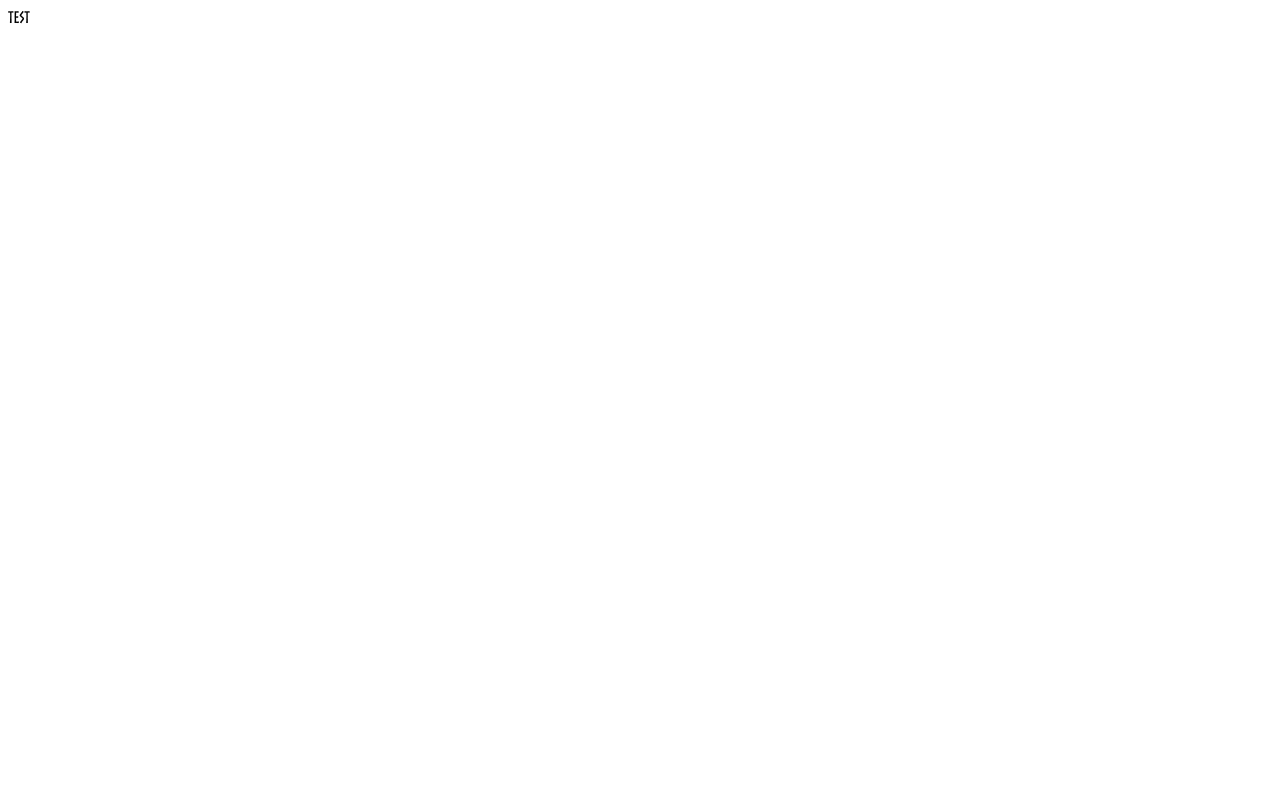
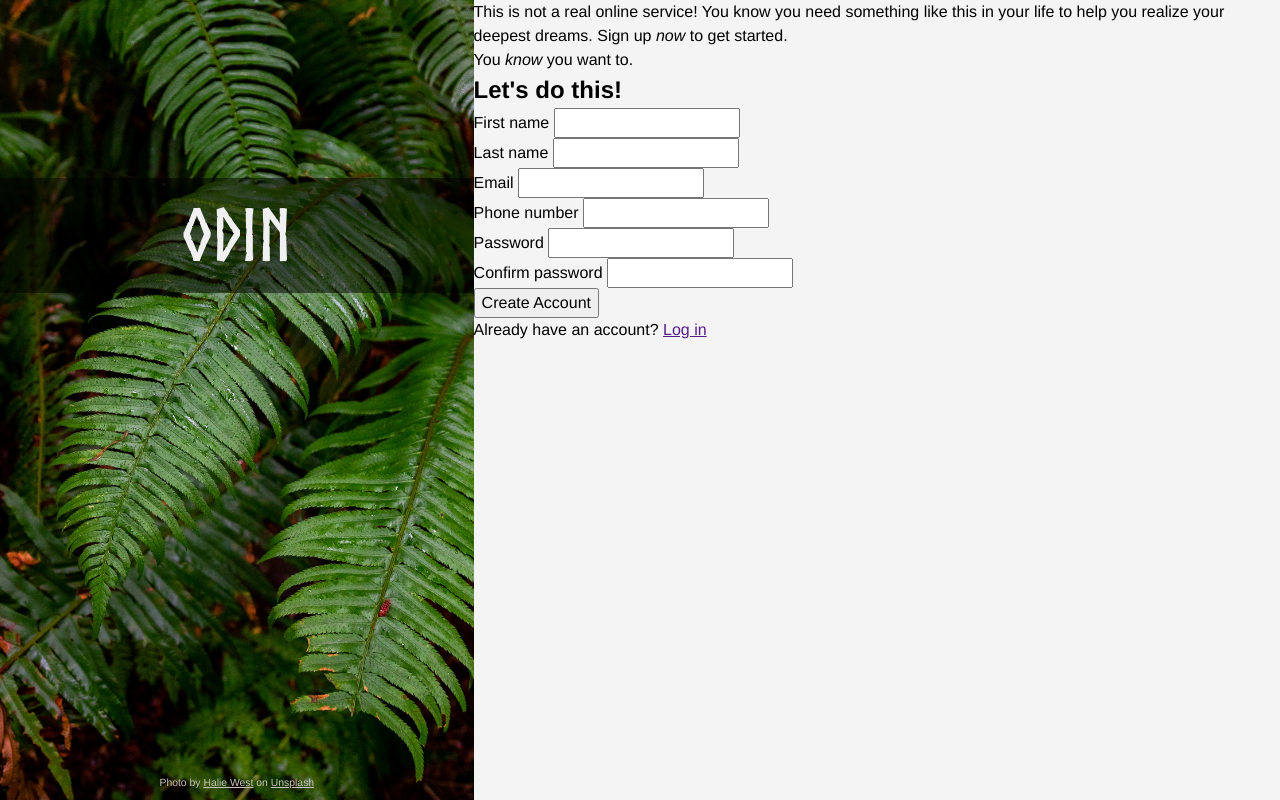
Before and after one commit to mattiabotto/sign-up-form, a plain HTML site: page index.html in a window 1280 px wide. Drawn offline with Linux system fonts and the light colour scheme.

Commit message:
HTML structure + header styling

```diff
--- a/index.html
+++ b/index.html
@@ -2,6 +2,7 @@
 <html lang="en">
 
 <head>
+  <link rel="stylesheet" href="./styles/reset.css">
   <link rel="stylesheet" href="./styles/styles.css">
   <meta charset="UTF-8">
   <meta name="viewport" content="width=device-width, initial-scale=1.0">
@@ -9,7 +10,64 @@
 </head>
 
 <body>
-  Test
+  <header>
+    <div class="title-mask">
+      <h1>ODIN</h1>
+    </div>
+    <p class="photo-credit">Photo by <a
+        href="https://unsplash.com/@haliewestphoto?utm_source=unsplash&amp;utm_medium=referral&amp;utm_content=creditCopyText">Halie
+        West</a> on <a
+        href="https://unsplash.com/photos/green-leaf-plant-in-close-up-photography-25xggax4bSA?utm_source=unsplash&amp;utm_medium=referral&amp;utm_content=creditCopyText">Unsplash</a>
+    </p>
+  </header>
+
+  <main>
+    <p>This is not a real online service! You know you need something like this in your life to help you realize your
+      deepest dreams. Sign up <em>now</em> to get started.</p>
+    <p>You <em>know</em> you want to.</p>
+
+    <form action="" method="post" id="sign-up-form">
+      <h2>Let's do this!</h2>
+
+      <div class="form-row">
+        <div class="form-widget">
+          <label for="first-name">First name</label>
+          <input type="text" id="first-name" name="first-name">
+        </div>
+
+        <div class="form-widget">
+          <label for="last-name">Last name</label>
+          <input type="text" id="last-name" name="last-name">
+        </div>
+      </div>
+
+      <div class="form-row">
+        <div class="form-widget">
+          <label for="email">Email</label>
+          <input type="email" id="email" name="email">
+        </div>
+        <div class="form-widget">
+          <label for="phone-number">Phone number</label>
+          <input type="tel" id="phone-number" name="phone-number">
+        </div>
+      </div>
+
+      <div class="form-row">
+        <div class="form-widget">
+          <label for="password">Password</label>
+          <input type="password" id="password" name="password">
+        </div>
+        <div class="form-widget">
+          <label for="confirm-password">Confirm password</label>
+          <input type="password" id="confirm-password" name="confirm-password">
+        </div>
+      </div>
+    </form>
+
+    <button type="submit" form="sign-up-form">Create Account</button>
+
+    <p class="log-in">Already have an account? <a href="">Log in</a></p>
+  </main>
 </body>
 
 </html>
--- /dev/null
+++ b/styles/reset.css
@@ -0,0 +1,42 @@
+/* https://www.joshwcomeau.com/css/custom-css-reset/ */
+
+/* 1. Use a more-intuitive box-sizing model */
+*, *::before, *::after {
+  box-sizing: border-box;
+}
+
+/* 2. Remove default margin */
+*:not(dialog) {
+  margin: 0;
+}
+
+body {
+  /* 4. Increase line-height */
+  line-height: 1.5;
+  /* 5. Improve text rendering */
+  -webkit-font-smoothing: antialiased;
+}
+
+/* 6. Improve media defaults */
+img, picture, video, canvas, svg {
+  display: block;
+  max-width: 100%;
+}
+
+/* 7. Inherit fonts for form controls */
+input, button, textarea, select {
+  font: inherit;
+}
+
+/* 8. Avoid text overflows */
+p, h1, h2, h3, h4, h5, h6 {
+  overflow-wrap: break-word;
+}
+
+/* 9. Improve line wrapping */
+p {
+  text-wrap: pretty;
+}
+h1, h2, h3, h4, h5, h6 {
+  text-wrap: balance;
+}
--- a/styles/styles.css
+++ b/styles/styles.css
@@ -6,6 +6,64 @@
   font-display: swap;
 }
 
+:root {
+  --title-mask-height: 7.2rem;
+  --title-mask-padding: .6rem;
+  --title-color: #f0f0f0;
+  --credit-color: #c6c3c0;
+  --main-font-family: "Helvetica", "Arial", sans-serif;
+}
+
 body {
+  font-family: var(--main-font-family);
+  height: 100vh;
+  display: flex;
+  align-items: stretch;
+}
+
+header {
+  flex-basis: 37%;
+  background-image: url(../img/background-leaves.jpg);
+  background-position: center;
+  background-size: cover;
+  display: flex;
+  padding: .6rem 0;
+  flex-direction: column;
+  justify-content: space-between;
+}
+
+.title-mask {
+  height: var(--title-mask-height);
+  padding: var(--title-mask-padding);
+  display: flex;
+  justify-content: center;
+  align-items: center;
+  margin-top: 21vh;
+  background-color: rgb(0 0 0 / 0.5);
+}
+
+.title-mask * {
+  display: inline-block;
+}
+
+.title-mask img {
+  height: calc(var(--title-mask-height) - 2 * var(--title-mask-padding));
+}
+
+h1 {
   font-family: 'Norse';
+  font-size: calc(var(--title-mask-height) - 2 * var(--title-mask-padding) - 1.5rem);
+  color: var(--title-color);
 }
+
+.photo-credit,
+.photo-credit a {
+  color: var(--credit-color);
+  font-size: .65rem;
+  align-self: center;
+}
+
+main {
+  flex-basis: 63%;
+  background-color: #f5f4f4;
+}
```
